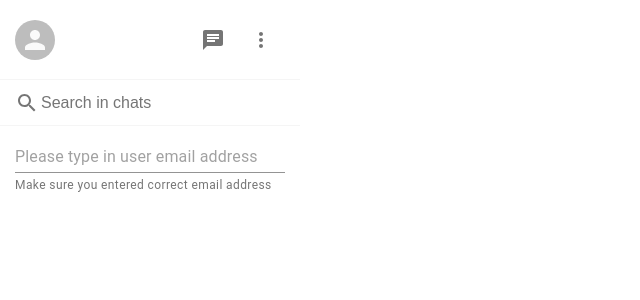
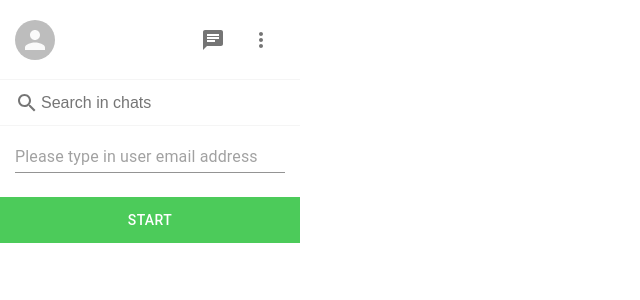
Before and after one commit to vania22/whatsapp-clone, a Next.js app: page / in a window 1280 px wide. Both pictures are taken after a click on the button "START A NEW CHAT". Shown: the top 300 px of the page, without its empty margins (0-640 px from the left). Built offline with nearby package versions, Linux system fonts and the light colour scheme.

Commit message:
Refactored StartChatInput to StartChat with it's own Start button and local state

```diff
--- a/components/Sidebar.js
+++ b/components/Sidebar.js
@@ -4,13 +4,17 @@ import { Avatar, IconButton, Button } from '@material-ui/core';
 import ChatIcon from '@material-ui/icons/Chat';
 import MoreVertIcon from '@material-ui/icons/MoreVert';
 import SearchIcon from '@material-ui/icons/Search';
-import StartChatInput from './StartChatInput';
+import StartChat from './StartChat';
 
 const Sidebar = () => {
     const [startChatInputVisible, setStartChatInputVisible] = useState(false);
-    const [startChatInputValue, setStartChatInputValue] = useState('');
 
-    const createChat = () => {};
+    const createChat = (value) => {
+        setStartChatInputVisible(true);
+        setInputError(false);
+
+        if (!startChatInputValue.trim()) return setInputError(true);
+    };
 
     return (
         <Container>
@@ -30,11 +34,7 @@ const Sidebar = () => {
                 <SearchInput placeholder='Search in chats' />
             </Search>
             {startChatInputVisible ? (
-                <StartChatInput
-                    value={startChatInputValue}
-                    onChange={setStartChatInputValue}
-                    setStartChatInputVisible={setStartChatInputVisible}
-                />
+                <StartChat setStartChatInputVisible={setStartChatInputVisible} createChat={createChat} />
             ) : (
                 <SidebarButton fullWidth onClick={() => setStartChatInputVisible(true)}>
                     Start a new chat
--- /dev/null
+++ b/components/StartChat.js
@@ -0,0 +1,83 @@
+import { useRef, useEffect, useState } from 'react';
+import { TextField, Button } from '@material-ui/core';
+import styled from 'styled-components';
+import * as EmailValidator from 'email-validator';
+
+const StartChatInput = ({ setStartChatInputVisible, createChat }) => {
+    const ref = useRef(null);
+    const [error, setError] = useState(false);
+    const [value, setValue] = useState('');
+
+    // onClick event listener to remove StartChatInput component on outter click
+    useEffect(() => {
+        const removeOnOutterClick = (e) => {
+            if (ref.current && !ref.current.contains(e.target)) {
+                setStartChatInputVisible(false);
+            }
+        };
+
+        document.addEventListener('click', removeOnOutterClick);
+
+        return () => {
+            document.removeEventListener('click', removeOnOutterClick);
+        };
+    }, []);
+
+    const onClick = () => {
+        if (!value.trim()) return setError(true);
+        if (!EmailValidator.validate(value)) return setError(true);
+    };
+
+    return (
+        <Container ref={ref}>
+            <Input
+                fullWidth
+                placeholder='Please type in user email address'
+                type='email'
+                value={value}
+                onChange={(e) => setValue(e.target.value)}
+                error={error}
+                helperText={error ? 'Make sure you entered correct email address' : ''}
+            />
+            <StartButton fullWidth onClick={onClick}>
+                Start
+            </StartButton>
+        </Container>
+    );
+};
+
+export default StartChatInput;
+
+const Container = styled.div`
+    animation: slidein 1s;
+    @keyframes slidein {
+        from {
+            opacity: 0;
+        }
+
+        to {
+            opacity: 1;
+        }
+    }
+`;
+
+const Input = styled(TextField)`
+    &&& {
+        height: 46px;
+        padding: 15px;
+    }
+`;
+
+const StartButton = styled(Button)`
+    &&& {
+        height: 46px;
+        border-radius: 0;
+        background-color: #4ccb5a;
+        color: white;
+        margin-top: 25px;
+    }
+
+    :hover {
+        opacity: 0.9;
+    }
+`;
--- a/components/StartChatInput.js
+++ /dev/null
@@ -1,54 +0,0 @@
-import { useRef, useEffect, useState } from 'react';
-import styled from 'styled-components';
-import { TextField } from '@material-ui/core';
-
-const StartChatInput = ({ value, onChange, setStartChatInputVisible }) => {
-    const ref = useRef(null);
-
-    useEffect(() => {
-        const removeOnOutterClick = (e) => {
-            if (ref.current && !ref.current.contains(e.target)) {
-                setStartChatInputVisible(false);
-            }
-        };
-
-        document.addEventListener('click', removeOnOutterClick);
-
-        return () => {
-            onChange('');
-            document.removeEventListener('click', removeOnOutterClick);
-        };
-    }, []);
-
-    return (
-        <Input
-            ref={ref}
-            fullWidth
-            placeholder='Please type in user email address'
-            type='email'
-            value={value}
-            onChange={(e) => onChange(e.target.value)}
-            helperText='Make sure you entered correct email address'
-        />
-    );
-};
-
-export default StartChatInput;
-
-const Input = styled(TextField)`
-    &&& {
-        height: 46px;
-        padding: 15px;
-        animation: slidein 1s;
-    }
-
-    @keyframes slidein {
-        from {
-            opacity: 0;
-        }
-
-        to {
-            opacity: 1;
-        }
-    }
-`;
--- a/package.json
+++ b/package.json
@@ -10,6 +10,7 @@
   "dependencies": {
     "@material-ui/core": "^4.11.3",
     "@material-ui/icons": "^4.11.2",
+    "email-validator": "^2.0.4",
     "firebase": "^8.3.1",
     "framer-motion": "^4.0.3",
     "next": "10.0.9",
```
Also changed, not shown: 1 other file (tests, documents, lock files or other folders).
